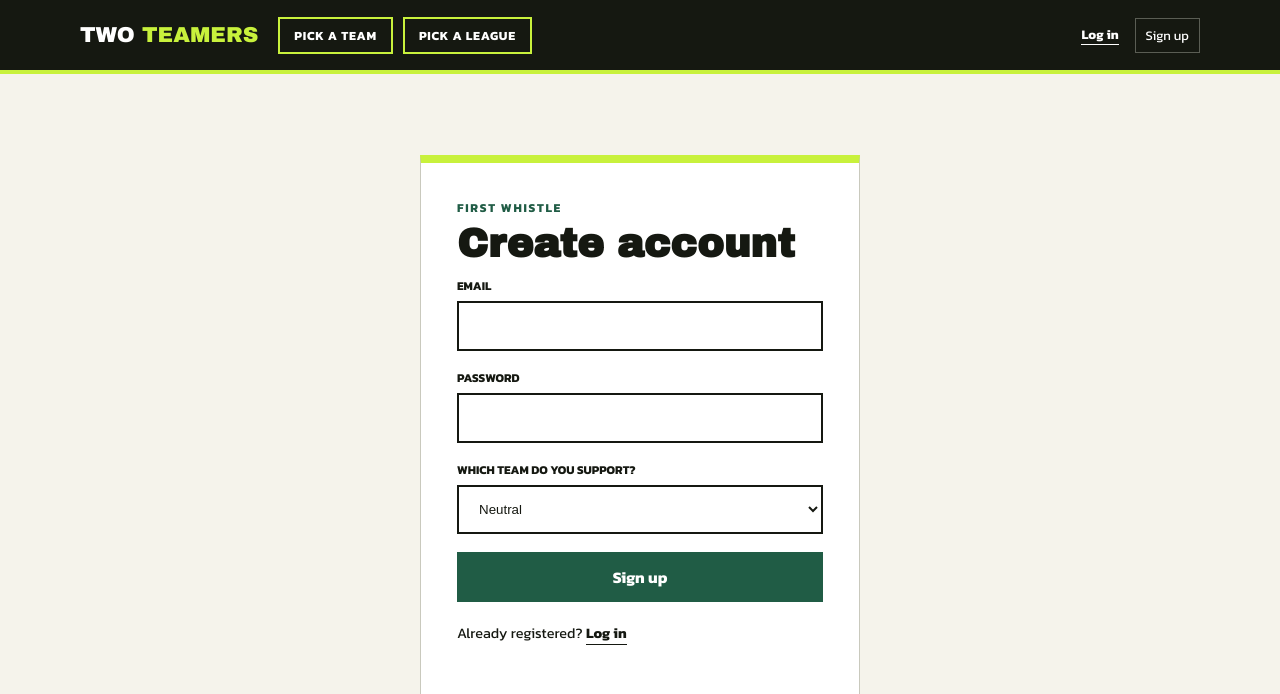
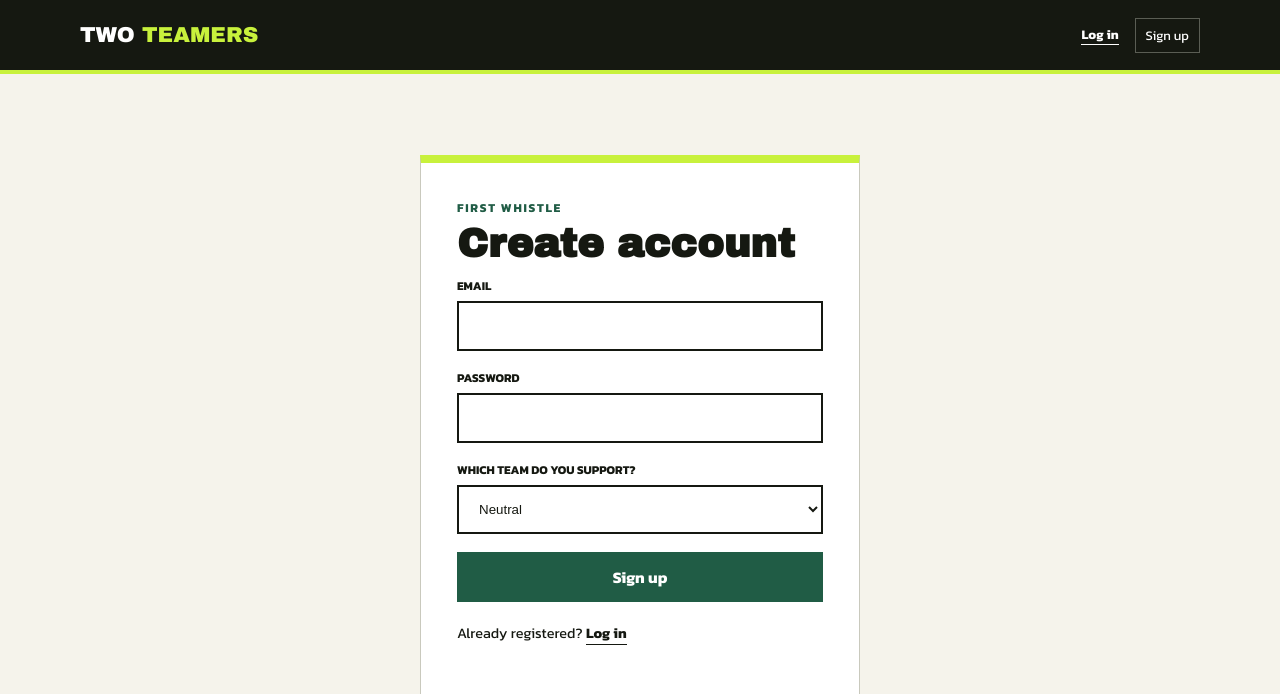
Before and after one commit to jamieclarke323/TwoTeamers, a Flask app: page /signup in a window 1280 px wide. Shown: the top 694 px of the page. Run offline with Flask 3, Linux system fonts and the light colour scheme; parts of the project's set-up code (start-up, migrations or seed data) failed here and were passed over.

Commit message:
removing the nav bar clutter

```diff
--- a/two-teamers/app/templates/base.html
+++ b/two-teamers/app/templates/base.html
@@ -15,10 +15,6 @@
   <header class="site-header">
     <div class="brand-nav-group">
       <a class="brand" href="{{ url_for('main.home') }}">TWO <span>TEAMERS</span></a>
-      <nav class="header-nav" aria-label="Main navigation">
-        <a class="nav-button" href="{{ url_for('main.teams') }}">Pick a team</a>
-        <a class="nav-button" href="{{ url_for('main.leagues') }}">Pick a league</a>
-      </nav>
     </div>
     {% if g.user %}<div class="account">{% if config.LEADERBOARD_ENABLED %}<a class="profile-link" href="{{ url_for('main.leaderboard') }}">Leaderboard</a>{% endif %}<a class="profile-link" href="{{ url_for('auth.profile') }}">Profile</a><span>{{ g.user.email }}</span><form action="{{ url_for('auth.logout') }}" method="post"><button class="logout" type="submit">Log out</button></form></div>{% else %}<div class="account"><a class="profile-link" href="{{ url_for('auth.login') }}">Log in</a><a class="logout" href="{{ url_for('auth.signup') }}">Sign up</a></div>{% endif %}
   </header>
```
Also changed, not shown: two-teamers/tests/test_featured.py (+4 -2 lines).
